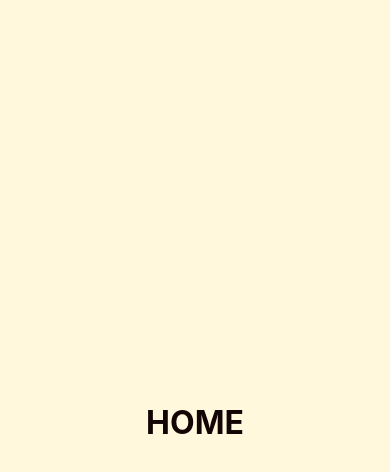
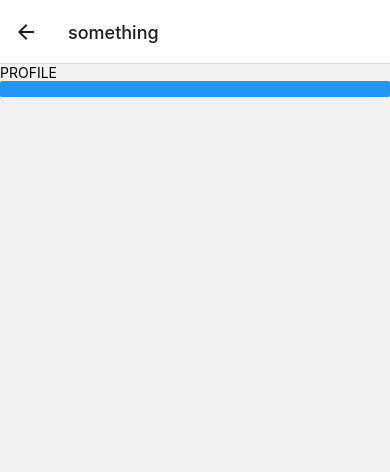
Before and after one commit to Lucostamagna/ReactNative_Navigation, a React Native app in the folder Navigation/: screen /Profile in a window 390 px wide. Shown: the top 472 px of the page. Built offline with nearby package versions, Linux system fonts and the light colour scheme.

Commit message:
add navigation

```diff
--- a/Navigation/App.js
+++ b/Navigation/App.js
@@ -1,9 +1,9 @@
 import { StatusBar } from 'expo-status-bar';
 import { StyleSheet, Text, View } from 'react-native';
-import HomeScreen from './src/Screens/HomeScreen';
+import RootNavigator from './src/Navigation/RootNavigator';
 
 export default function App() {
-  return <HomeScreen />;
+  return <RootNavigator />;
 
 
 }
--- a/Navigation/src/Navigation/MyStack.js
+++ b/Navigation/src/Navigation/MyStack.js
@@ -7,10 +7,16 @@ const HomeStack = createStackNavigator();
 
 export default function MyStack() {
   return (
-  <HomeStack.Navigator>
- <HomeStack.Screen name='Home' component={HomeScreen}/>
- <HomeStack.Screen name='Profile' component={Profile}/>
-
-  </HomeStack.Navigator>
-  )
+    <HomeStack.Navigator
+    initialRouteName='Home'
+    screenOptions={{
+      headerShown:true,
+      title:'something'
+    }}
+    >
+      <HomeStack.Screen name="Home" component={HomeScreen} />
+      <HomeStack.Screen name="Profile" component={Profile} />
+      <HomeStack.Screen name = 'Setting' component={Setting}/>
+    </HomeStack.Navigator>
+  );
 }
--- /dev/null
+++ b/Navigation/src/Navigation/RootNavigator.js
@@ -0,0 +1,10 @@
+import { NavigationContainer } from "@react-navigation/native";
+import MyStack from "./MyStack";
+
+export default function RootNavigator (){
+    return(
+        <NavigationContainer>
+            <MyStack />
+        </NavigationContainer>
+    )
+}
--- a/Navigation/src/Screens/HomeScreen.js
+++ b/Navigation/src/Screens/HomeScreen.js
@@ -1,11 +1,16 @@
 import React from 'react'
 import { globalStyles } from '../Styles/Global'
-import { Text, View } from 'react-native'
+import { Text, View, Button } from 'react-native'
+import { useNavigation } from '@react-navigation/native'
 
 const HomeScreen = () => {
+  const navigation = useNavigation();
   return (
     <View style={globalStyles.screenContainer}>
         <Text style={globalStyles.title}>HOME</Text>
+        <Button
+        title= 'go to Setting'
+        onPress={()=> navigation.navigate('Setting')}/>
     </View>
   )
 }
--- a/Navigation/src/Screens/Profile.js
+++ b/Navigation/src/Screens/Profile.js
@@ -1,9 +1,18 @@
-import React from 'react'
+import React from 'react';
+import { Text, View,Button } from 'react-native';
+import { useNavigation } from '@react-navigation/native'
+
 
 const Profile = () => {
+  const navigate = useNavigation();
   return (
-    <View>PROFILE</View>
-  )
-}
+    <View>
+      <Text>PROFILE</Text>
+      <Button
+      name='Go to Profile'
+      onPress={()=> navigate.navigate('Profile')}/>
+    </View>
+  );
+};
 
-export default Profile
+export default Profile;
--- a/Navigation/src/Screens/Setting.js
+++ b/Navigation/src/Screens/Setting.js
@@ -1,8 +1,11 @@
 import React from 'react'
+import { Text, View } from 'react-native'
 
 const Setting = () => {
   return (
-    <View>SETTING</View>
+    <View>
+      <Text>text</Text>
+    </View>
   )
 }
 
```
